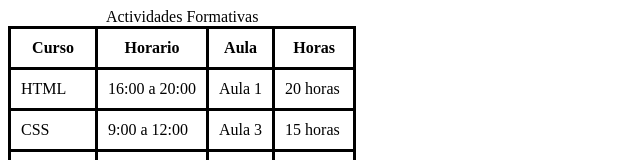
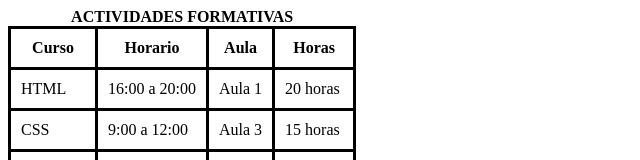
Before and after one commit to jah0006/1DAM_LMSGI_JAH, a plain HTML site: page Tema5/Ejercicios/CasoPractico1.html in a window 1280 px wide. Shown: the top 160 px of the page, without its empty margins (0-640 px from the left). Drawn offline with Linux system fonts and the light colour scheme.

Commit message:
fin clase 20/10

```diff
--- a/Tema5/Ejercicios/CasoPractico1.html
+++ b/Tema5/Ejercicios/CasoPractico1.html
@@ -15,7 +15,7 @@
 </head>
 <body>
     <table>
-        <caption>Actividades Formativas</caption>
+        <caption><b>ACTIVIDADES FORMATIVAS</b></caption>
         <tr>
             <th>Curso</th>
             <th>Horario</th>
```
